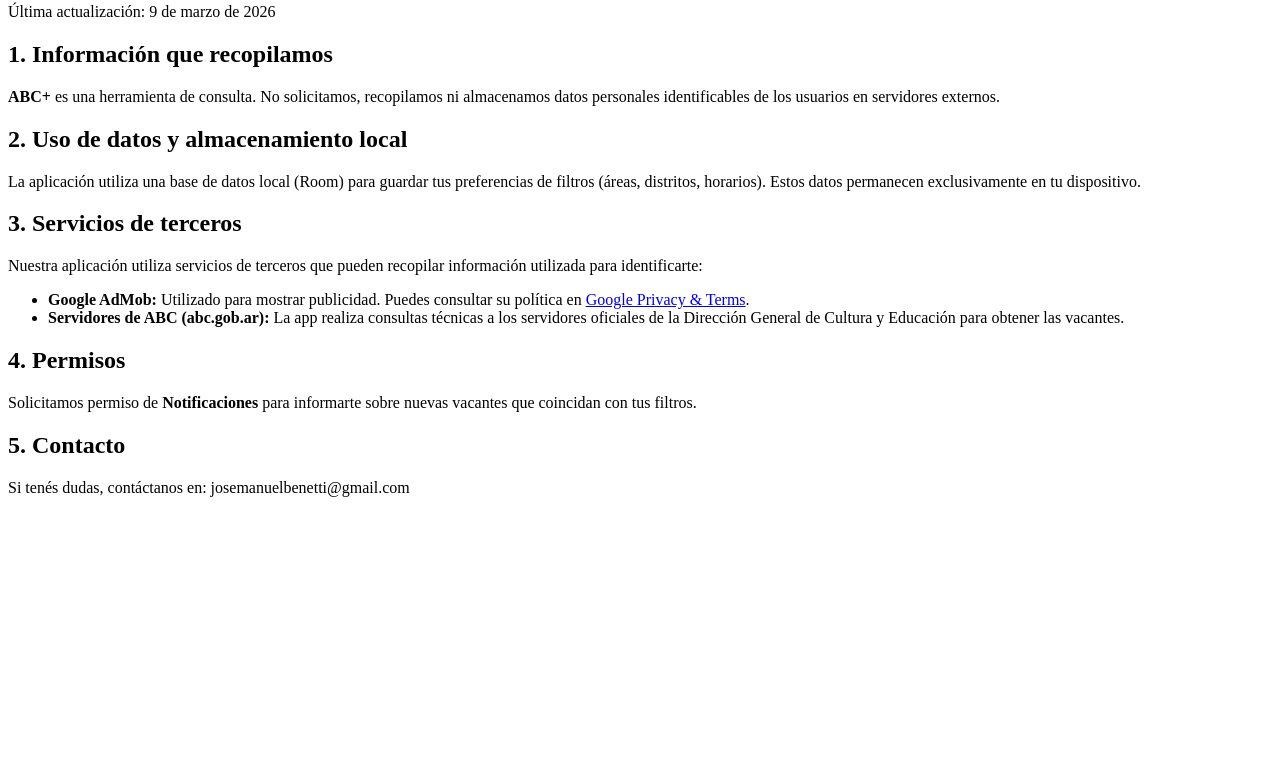
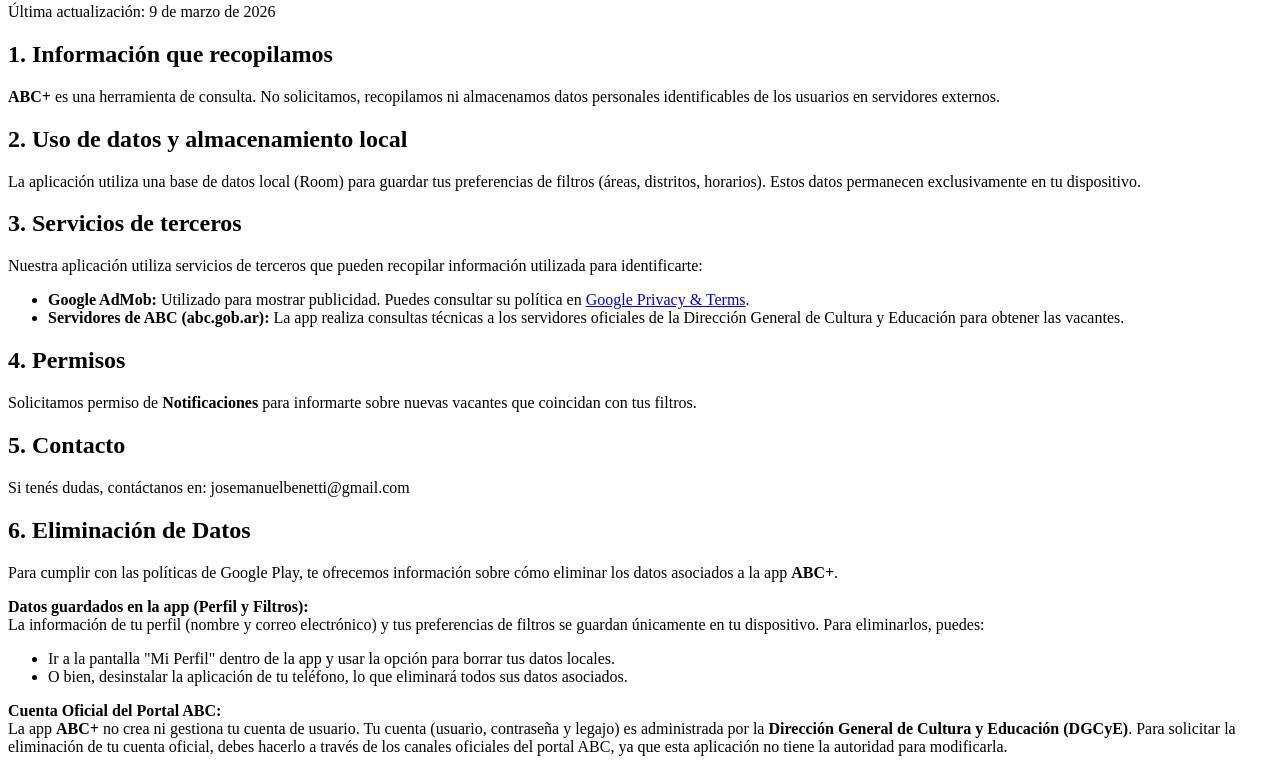
Before and after one commit to jmbenetti/pasillodocente-privacy, a plain HTML site: page index.html in a window 1280 px wide. Shown: the part 77-849 px from the top of the page. Before the commit the page ends 800 px from the top, so only its background shows below. Drawn offline with Linux system fonts and the light colour scheme.

Commit message:
Update index.html

```diff
--- a/index.html
+++ b/index.html
@@ -23,5 +23,23 @@
 
     <h2>5. Contacto</h2>
     <p>Si tenés dudas, contáctanos en: josemanuelbenetti@gmail.com</p>
+
+    <h2 id="eliminacion">6. Eliminación de Datos</h2>
+<p>
+    Para cumplir con las políticas de Google Play, te ofrecemos información sobre cómo eliminar los datos asociados a la app <strong>ABC+</strong>.
+</p>
+<p>
+    <strong>Datos guardados en la app (Perfil y Filtros):</strong><br>
+    La información de tu perfil (nombre y correo electrónico) y tus preferencias de filtros se guardan únicamente en tu dispositivo. Para eliminarlos, puedes:
+    <ul>
+        <li>Ir a la pantalla "Mi Perfil" dentro de la app y usar la opción para borrar tus datos locales.</li>
+        <li>O bien, desinstalar la aplicación de tu teléfono, lo que eliminará todos sus datos asociados.</li>
+    </ul>
+</p>
+<p>
+    <strong>Cuenta Oficial del Portal ABC:</strong><br>
+    La app <strong>ABC+</strong> no crea ni gestiona tu cuenta de usuario. Tu cuenta (usuario, contraseña y legajo) es administrada por la <strong>Dirección General de Cultura y Educación (DGCyE)</strong>.
+    Para solicitar la eliminación de tu cuenta oficial, debes hacerlo a través de los canales oficiales del portal ABC, ya que esta aplicación no tiene la autoridad para modificarla.
+</p>
 </body>
 </html>
```
